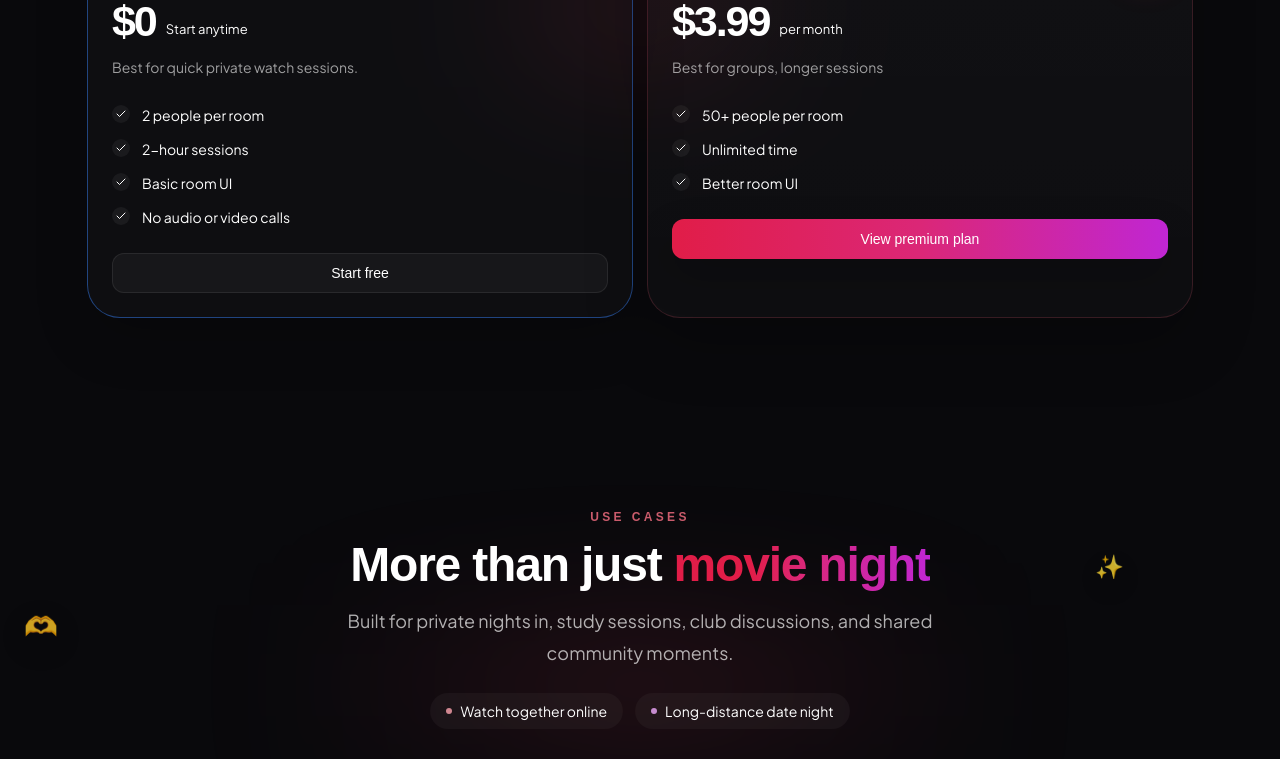
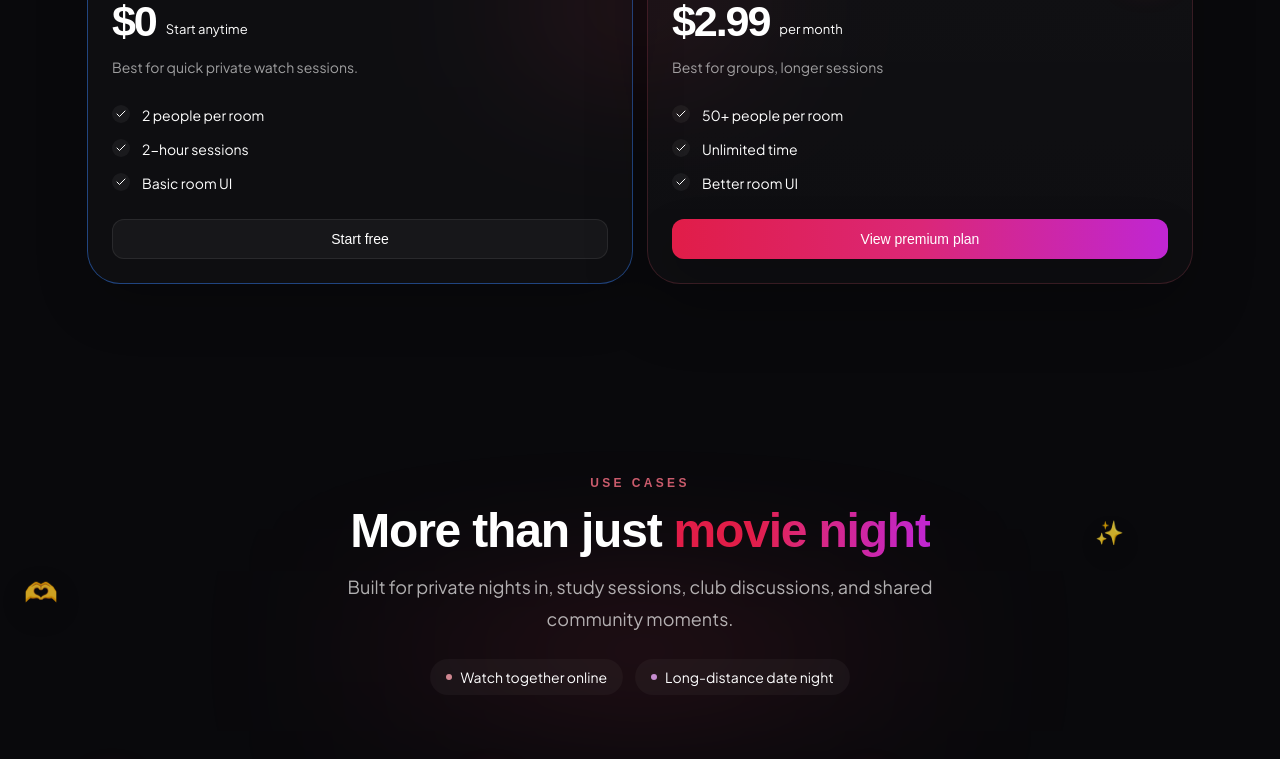
Before and after one commit to KunalAnkur/spotlight, a Next.js app: page / in a window 1280 px wide. Shown: the part 3707-4466 px from the top of the page. Built offline with nearby package versions, Linux system fonts and the light colour scheme; no server answers; a web font is replaced by a local one.

Commit message:
fix(pricing): update premium plan price and remove audio restriction

```diff
--- a/src/components/pricing/pricing-content.ts
+++ b/src/components/pricing/pricing-content.ts
@@ -43,13 +43,13 @@ export const pricingPlans: PricingPlan[] = [
       "2 people per room",
       "2-hour sessions",
       "Basic room UI",
-      "No audio or video calls",
+      // "No audio or video calls",
     ],
   },
   {
     name: "Premium",
     eyebrow: "Large rooms",
-    value: "$3.99",
+    value: "$2.99",
     valueMeta: "per month",
     description: "Best for groups, longer sessions",
     icon: Crown,
```
